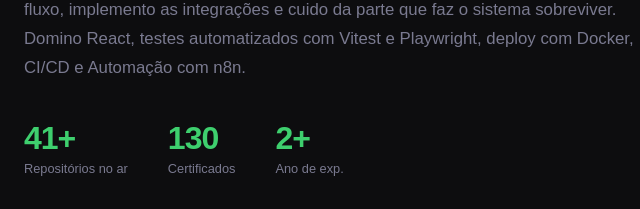
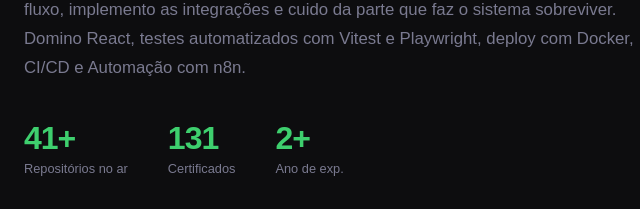
Before and after one commit to Pedroaruana/Portifolio, a plain HTML site: page index.html in a window 1280 px wide. Shown: the part 1520-1729 px from the top of the page, 66-706 px from the left. Drawn offline with Linux system fonts and the light colour scheme; animation ran at ten frames a second; a web font is replaced by a local one.

Commit message:
certificados 131

```diff
--- a/index.html
+++ b/index.html
@@ -189,7 +189,7 @@
               <span class="stat-label" data-i18n="about.stat1">Repositórios no ar</span>
             </div>
             <div class="stat">
-              <span class="stat-num" data-count-to="130" data-suffix="">0</span>
+              <span class="stat-num" data-count-to="131" data-suffix="">0</span>
               <span class="stat-label" data-i18n="about.stat2">Certificados</span>
             </div>
 <div class="stat">
```
